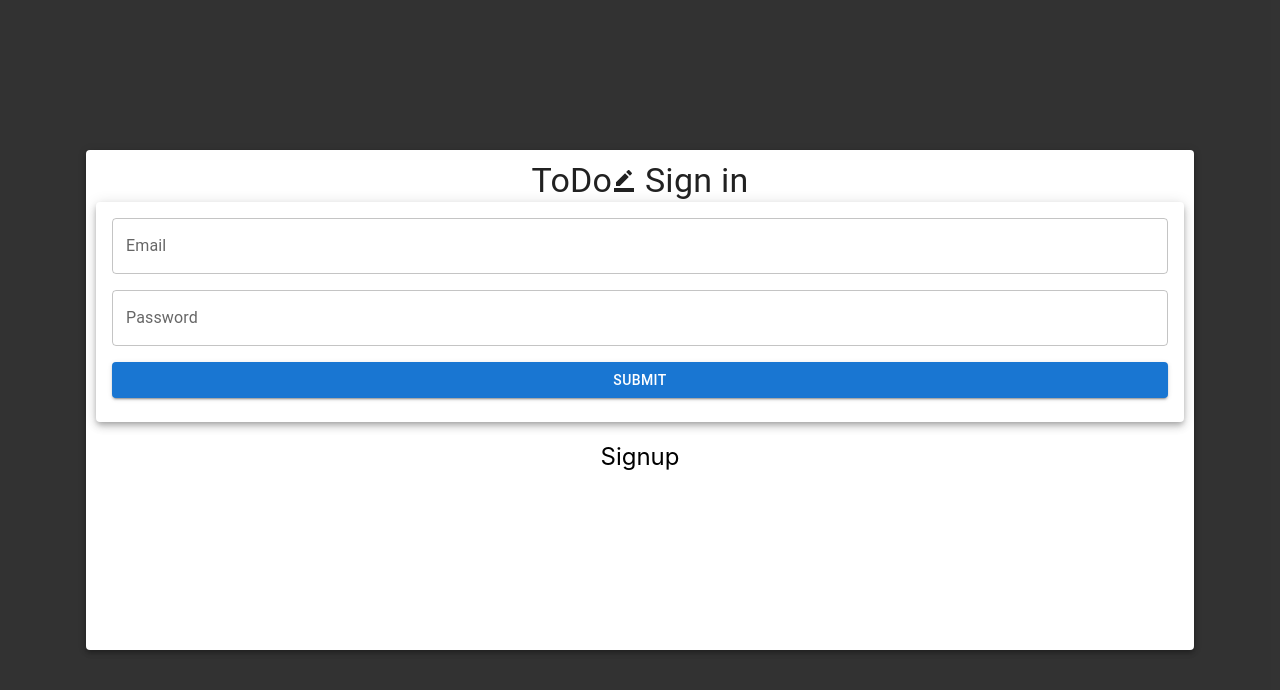
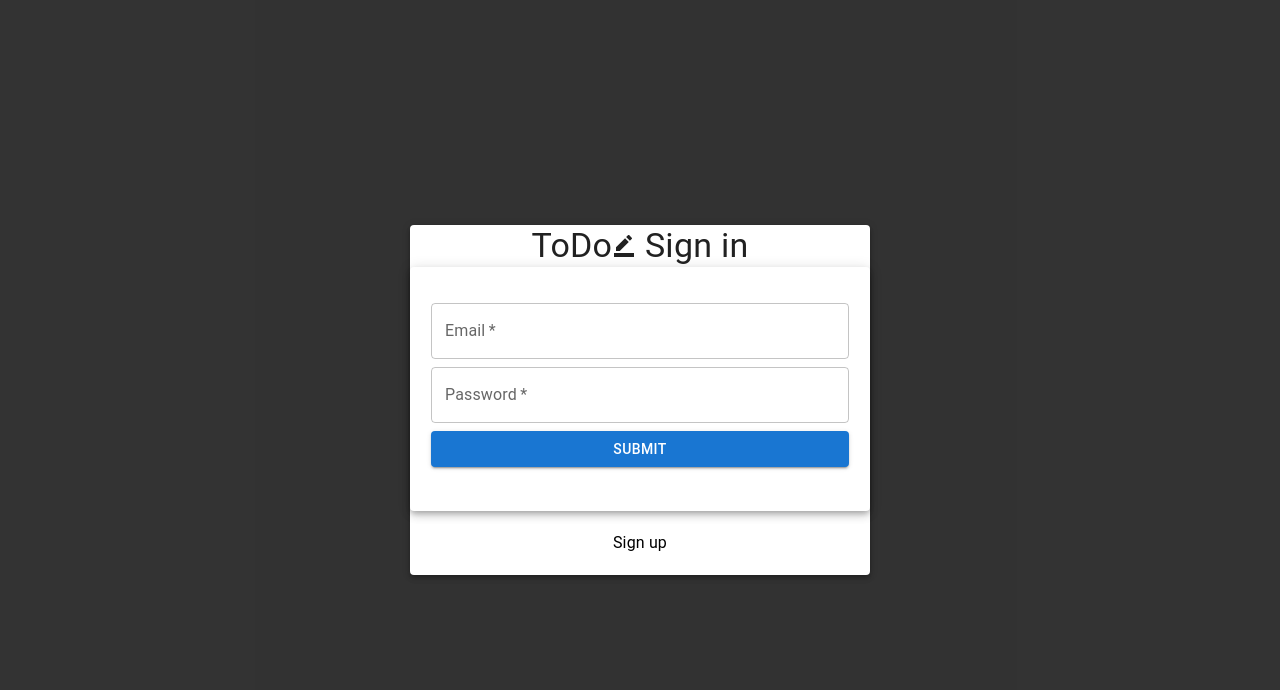
Before and after one commit to aviranDev/todo-app, a React (Create React App) app in the folder client/: page /signin in a window 1280 px wide. Shown: the top 690 px of the page. Built offline with nearby package versions, Linux system fonts and the light colour scheme; what joi-password-complexity would draw is missing.

Commit message:
todo app

```diff
--- a/client/src/components/Signin.js
+++ b/client/src/components/Signin.js
@@ -101,16 +101,14 @@ function Signin() {
 
   return (
     <>
-      <Paper elevation={4} className="container">
-        <div className="heading">
-          <Typography variant="h4">ToDo<BorderColorIcon /> Sign in</Typography>
-        </div>
-        <Card elevation={5}>
+      <Paper elevation={4}>
+        <Typography align='center' variant="h4">ToDo<BorderColorIcon /> Sign in</Typography>
+        <Card style={{ maxWidth: 450, margin: "0 auto", padding: "20px 5px" }} elevation={5}>
           <CardContent>
             <form onSubmit={handleSubmit}>
-              <Grid container spacing={2}>
+              <Grid container spacing={1}>
 
-                <Grid item xs={12} sm={12} xl={12} lg={12} >
+                <Grid xs={12} item >
                   <TextField
                     variant='outlined'
                     label="Email"
@@ -118,11 +116,13 @@ function Signin() {
                     value={data.email}
                     onChange={handleChange}
                     type="email"
-                    fullWidth />
+                    placeholder='Enter Email'
+                    fullWidth
+                    required />
                   {error && <span className='error'>{error.email}</span>}
                 </Grid>
 
-                <Grid item xs={12} sm={12} xl={12} lg={12} >
+                <Grid xs={12} item >
                   <TextField
                     variant='outlined'
                     label="Password"
@@ -130,11 +130,13 @@ function Signin() {
                     value={data.password}
                     onChange={handleChange}
                     type="password"
-                    fullWidth />
+                    placeholder='Enter Password'
+                    fullWidth
+                    required />
                   {error && <span className='error'>{error.password}</span>}
                 </Grid>
 
-                <Grid item xs={12} sm={12} xl={12} lg={12}>
+                <Grid item xs={12} >
                   <Button onClick={validateForm} type="submit" variant='contained' color='primary' fullWidth>Submit</Button>
                 </Grid>
 
@@ -142,11 +144,13 @@ function Signin() {
             </form>
           </CardContent>
         </Card>
-        <div>
-          <Link style={{ margin: "20px" }} className='link' to={"/signup"} >
-            Signup
-          </Link>
-        </div>
+
+        <Link style={{ margin: "20px" }} className='link' to={"/signup"} >
+          <Typography>
+            Sign up
+          </Typography>
+        </Link>
+
       </Paper>
     </>
   )
--- a/client/src/components/Signup.js
+++ b/client/src/components/Signup.js
@@ -111,16 +111,15 @@ function Signup() {
 
   return (
     <>
-      <Paper elevation={4} className="container">
-        <div className="heading">
-          <Typography variant="h4">ToDo<BorderColorIcon /> Sign up</Typography>
-        </div>
-        <Card elevation={5}>
+      <Paper elevation={4} >
+        <Typography align='center' variant="h4">ToDo<BorderColorIcon /> Sign up</Typography>
+
+        <Card style={{ maxWidth: 450, margin: "0 auto", padding: "20px 5px" }} elevation={5}>
           <CardContent>
             <form onSubmit={handleSubmit}>
-              <Grid container spacing={2}>
+              <Grid container spacing={1}>
 
-                <Grid xs={12} sm={12} item xl={6} lg={6} md={12}>
+                <Grid xs={12} sm={6} item>
                   <TextField
                     variant='outlined'
                     label="First Name"
@@ -129,11 +128,13 @@ function Signup() {
                     onChange={handleChange}
                     fullWidth
                     type="text"
+                    placeholder='Enter First Name'
+                    required
                   />
                   {error && <span className='error'>{error.firstName}</span>}
                 </Grid>
 
-                <Grid item xs={12} sm={12} xl={6} lg={6} md={12}>
+                <Grid xs={12} sm={6} item >
                   <TextField
                     variant='outlined'
                     label="Last Name"
@@ -142,11 +143,13 @@ function Signup() {
                     onChange={handleChange}
                     fullWidth
                     type="text"
+                    placeholder='Enter Last Name'
+                    required
                   />
                   {error && <span className='error'>{error.lastName}</span>}
                 </Grid>
 
-                <Grid item xs={12} sm={12} xl={12} lg={12} >
+                <Grid xs={12} item >
                   <TextField
                     variant='outlined'
                     label="Email"
@@ -155,11 +158,13 @@ function Signup() {
                     onChange={handleChange}
                     type="email"
                     fullWidth
+                    placeholder='Enter Email'
+                    required
                   />
                   {error && <span className='error'>{error.email}</span>}
                 </Grid>
 
-                <Grid item xs={12} sm={12} xl={12} lg={12} >
+                <Grid xs={12} item >
                   <TextField
                     variant='outlined'
                     label="Password"
@@ -168,10 +173,15 @@ function Signup() {
                     onChange={handleChange}
                     type="password"
                     fullWidth
+                    placeholder='Enter Password'
+                    required
                   />
                   {error && <span className='error'>{error.password}</span>}
                 </Grid>
-                <Grid item xs={12} sm={12} xl={12} lg={12}>
+
+
+
+                <Grid xs={12} item >
                   <Button onClick={validateForm} type='submit' variant='contained' color='primary' fullWidth>Submit</Button>
                 </Grid>
 
@@ -180,11 +190,12 @@ function Signup() {
           </CardContent>
         </Card>
 
-        < div >
-          <Link className='link' to={"/signin"} >
-            Signin
-          </Link>
-        </div>
+        <Link style={{ margin: "20px" }} className='link' to={"/signin"} >
+          <Typography>
+            Sign in
+          </Typography>
+        </Link>
+
       </Paper>
     </>
   )
--- a/client/src/components/TodoList.js
+++ b/client/src/components/TodoList.js
@@ -5,16 +5,20 @@ import {
   updateTask,
   removeTask,
 } from "../services/taskServices";
-import { Typography, Paper, TextField, Checkbox, Button, Grid } from "@mui/material";
+import { Typography, Paper, TextField, Checkbox, Button, Grid, Card, CardContent } from "@mui/material";
 import DeleteIcon from '@mui/icons-material/Delete';
 import BorderColorIcon from '@mui/icons-material/BorderColor';
 import { Link } from "react-router-dom";
 import AddIcon from '@mui/icons-material/Add';
+import CreateIcon from '@mui/icons-material/Create';
+import LogoutIcon from '@mui/icons-material/Logout';
 
 
 function Tasks({ user }) {
   const [tasks, setTasks] = useState([]);
   const [currentTask, setCurrentTask] = useState("");
+  const [todoEditting, setTodoEditting] = useState(null);
+  const [edittingText, setEdittingText] = useState("");
   /*****************************************************
   * CRUD API TODO TASK
   */
@@ -52,6 +56,21 @@ function Tasks({ user }) {
     }
   }
 
+  const submitEdits = async (id) => {
+    const updatedTodos = [...tasks].map((task) => {
+      if (task._id === id) {
+        task.task = edittingText;
+      }
+      return task;
+    });
+    setTasks(updatedTodos);
+
+    await updateTask(id, {
+      task: edittingText,
+    });
+    setTodoEditting(null);
+  }
+
   /**
    * EDIT TODO TASK
    */
@@ -84,7 +103,6 @@ function Tasks({ user }) {
     }
   }
 
-
   /**
    * CHANGE INPUT VALUE
    */
@@ -93,50 +111,77 @@ function Tasks({ user }) {
   }
 
   return (
-    <Paper elevation={5} className="container">
-      <div>
+    <>
+      <Paper elevation={4}>
         <Link className='signout' to={"/signout"} >
-          Signout
+          <Typography>
+            <LogoutIcon />
+          </Typography>
         </Link>
-      </div>
+        <Typography align='center' variant="h4">ToDo<BorderColorIcon /></Typography>
 
-      <div className="heading">
-        <Typography variant="h4">ToDo<BorderColorIcon /></Typography>
-      </div>
-
+        <Card style={{ maxWidth: 450, margin: "0 auto", padding: "20px 20px" }} elevation={5} >
+          <CardContent>
             <form onSubmit={handleSubmit} className="flex" style={{ margin: "15px 0" }}>
+              <Grid container spacing={1}>
+                <Grid xs={9} item>
                   <TextField
                     variant="outlined"
                     size="small"
-          style={{ width: "80%" }}
                     value={currentTask}
                     required={true}
                     onChange={handleChange}
                     placeholder="Add New TO-DO"
                   />
-
-        <Grid m={2} item xs={1} sm={3} xl={2} lg={3}>
+                </Grid>
+                <Grid xs={3} item >
                   <Button
-            style={{ height: "40px" }}
                     color="primary"
-            variant="outlined"
                     type="submit"
                   >
                     <AddIcon />
                   </Button>
                 </Grid>
+              </Grid>
             </form>
             <div>
               {tasks.map(task => (
-          <Paper elevation={2} key={task._id} className="flex task_container">
+                <Paper elevation={3} key={task._id} className="flex task_container">
                   <Checkbox
                     checked={task.completed}
                     onClick={() => handleUpdate(task._id)}
                     color="primary"
                   />
                   <div className={task.completed ? "task line_through" : "task"}>
+                    {task._id === todoEditting ? (
+                      <TextField
+                        variant="standard"
+                        size="small"
+                        placeholder={task.task}
+                        // defaultValue={task.task}
+                        onChange={(e) => setEdittingText(e.target.value)}
+                      />
+                    ) : (
+                      <Grid xs={12} item>
                         {task.task}
+                      </Grid>
+                    )}
                   </div>
+
+                  <div>
+                    {task._id === todoEditting ? (
+                      <Button
+                        onClick={() => submitEdits(task._id)} color="secondary">
+                        <BorderColorIcon />
+                      </Button>
+                    ) : (
+                      <Button
+                        onClick={() => setTodoEditting(task._id)}
+                        color="secondary"
+                      >
+                        <CreateIcon />  </Button>)}
+                  </div>
+
                   <Button
                     onClick={() => handleDelete(task._id)}
                     color="secondary"
@@ -145,7 +190,11 @@ function Tasks({ user }) {
                 </Paper>
               ))}
             </div>
+
+          </CardContent>
+        </Card>
       </Paper>
+    </>
   )
 }
 
```
Lines whose indentation alone changed are shown as unchanged.
